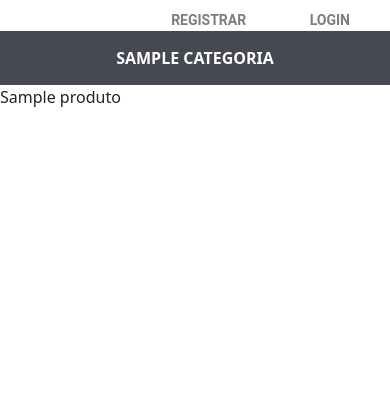
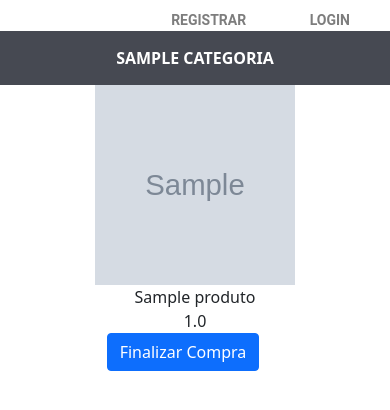
Before and after one commit to LucasReinhold/G2-Ecommerce-R3, a Django app: page /carrinho in a window 390 px wide. Shown: the part 53-463 px from the top of the page. Run offline with Django 3.2, Linux system fonts and the light colour scheme; a user stored in the database is signed in; tables that the repository leaves empty hold one stand-in row (values such as "Sample post"); grey boxes marked "Sample" are stand-in pictures.

Commit message:
carrinho css detalhe produto

```diff
--- a/ecommerce/core/static/css/qualquercoisa.css
+++ b/ecommerce/core/static/css/qualquercoisa.css
@@ -169,3 +169,31 @@ input {
     width: 200px;
     height: 200px;
 }
+
+.produto .img {
+    display: flex;
+    justify-content: center;
+
+}
+
+.produto label{
+    width: 100%;
+    text-align: center;
+}
+
+.produto span {
+    top: -210px;
+    right: 100px;
+    display: block;
+    font-weight: bold;
+    position: relative;
+    font-size: 22px;
+}
+
+.produto {
+    text-align: center;
+}
+
+
+
+/* carrinho */
--- a/ecommerce/core/templates/carrinho.html
+++ b/ecommerce/core/templates/carrinho.html
@@ -2,7 +2,27 @@
 {% load static %}
 {% block titulo %}home{% endblock %}
 {% block corpo %}
-  {% for produto in produtos_carrinho %}
-    {{produto.nome}}
-  {% endfor %}
+  <div class="row">
+      {% for produto in produtos_carrinho %}
+        <div class="col-sm-4 produto">
+          <div class="img">
+            <img src="{{ produto.imagem.url }}" alt="">
+          </div>
+        </div>
+        <div class="col-sm-4 produto">
+           {{ produto.nome }}
+        </div>
+        <div class="col-sm-4 produto">
+          {{ produto.preco }}
+        </div>
+      {% endfor %}
+      <div class="row">
+        <div class="col-sm-4 produto"> </div>
+        <div class="col-sm-4 produto"> </div>
+        <div class="col-sm-4 produto">
+           <a href="produto/{{ produto.id }}" class="btn btn-primary">Finalizar Compra </a>
+        </div>
+      </div>
+    </div>
+</div>
 {% endblock %}
--- a/ecommerce/core/templates/criar_usuario.html
+++ b/ecommerce/core/templates/criar_usuario.html
@@ -12,7 +12,7 @@
         <input type="text" placeholder="Sobrenome" name="sobrenome">
         <input type="text" placeholder="Email" name="email">
         <input type="password" placeholder="Senha" name="senha">
-        <button type="submit">Enviar</button>
+        <button type="submit" class="btn btn-primary" >Enviar </button>
     </form>
 </div>
 {% endblock %}
```
Also changed, not shown: ecommerce/core/templates/detalhe_produto.html (+14 -5 lines), ecommerce/core/templates/home.html (+3 -4 lines).
